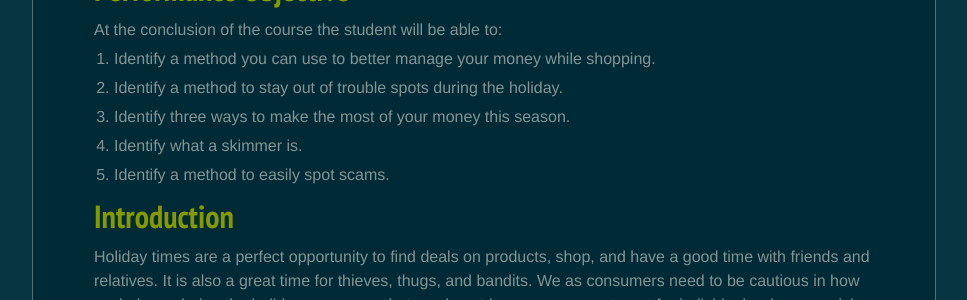
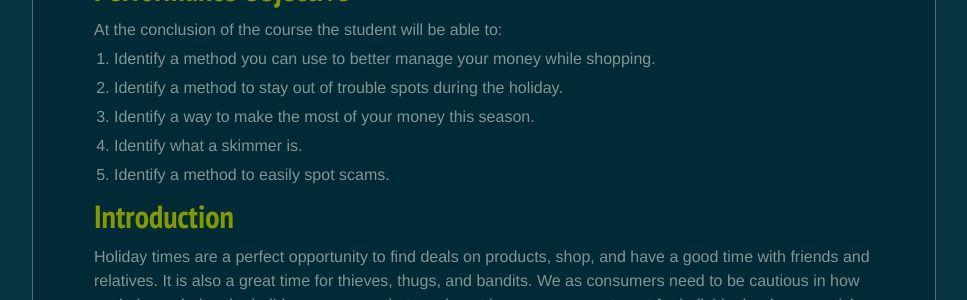
Before and after one commit to Retro64XYZ/retro64xyz.github.io, a Jekyll site: the page built from _posts/2017-11-14-holiday-security.md, in a window 1280 px wide and 900 px high. Shown: the part 213-513 px from the top of the window, without its empty margins (156-1123 px from the left). Built offline with Jekyll 4.4.1, drawn with Linux system fonts in a browser that asks for light colours; nearby versions of some CDN libraries.

Commit message:
Update 2017-11-14-holiday-security.md
Reduced performance objective to more manageable number.

```diff
--- a/_posts/2017-11-14-holiday-security.md
+++ b/_posts/2017-11-14-holiday-security.md
@@ -26,7 +26,7 @@ At the conclusion of the course the student will be able to:
 
 2. Identify a method to stay out of trouble spots during the holiday.
 
-3. Identify three ways to make the most of your money this season.
+3. Identify a way to make the most of your money this season.
 
 4. Identify what a skimmer is.
 
```
